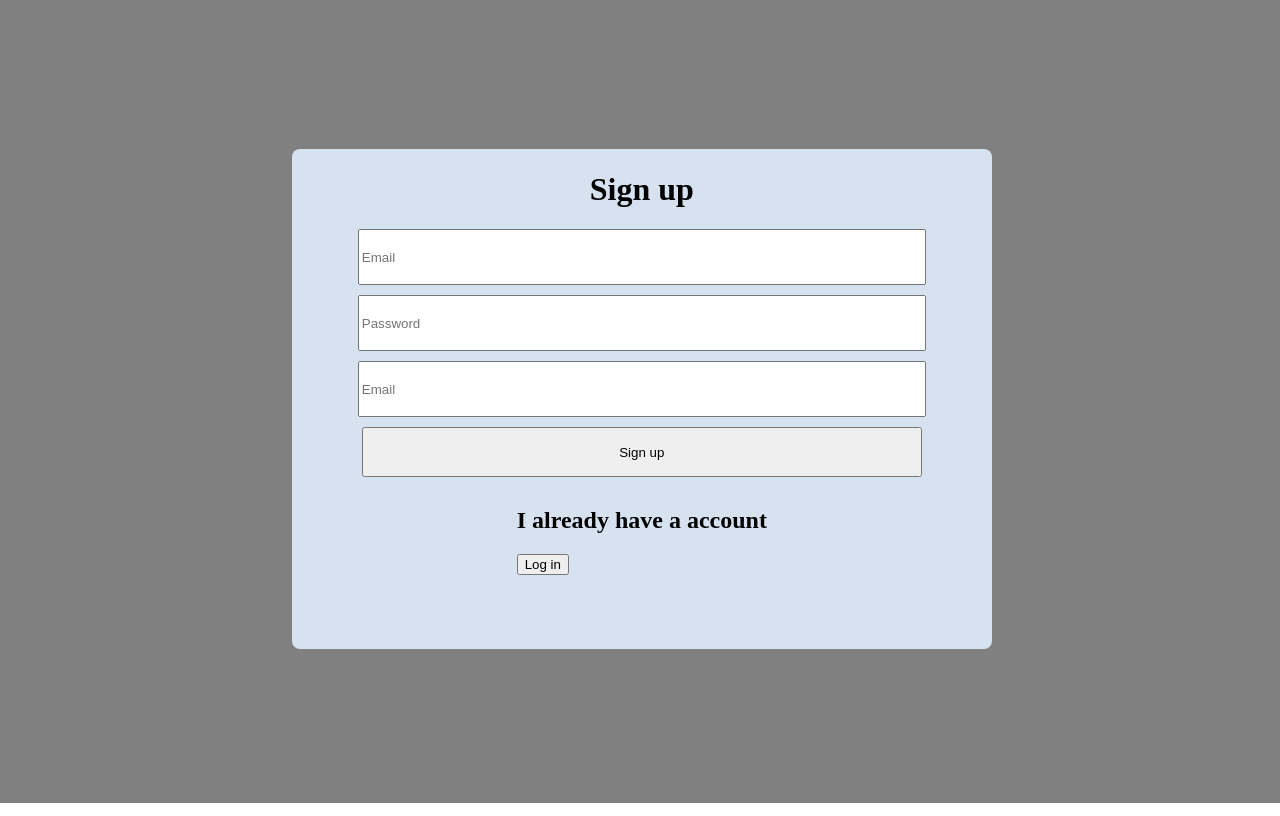
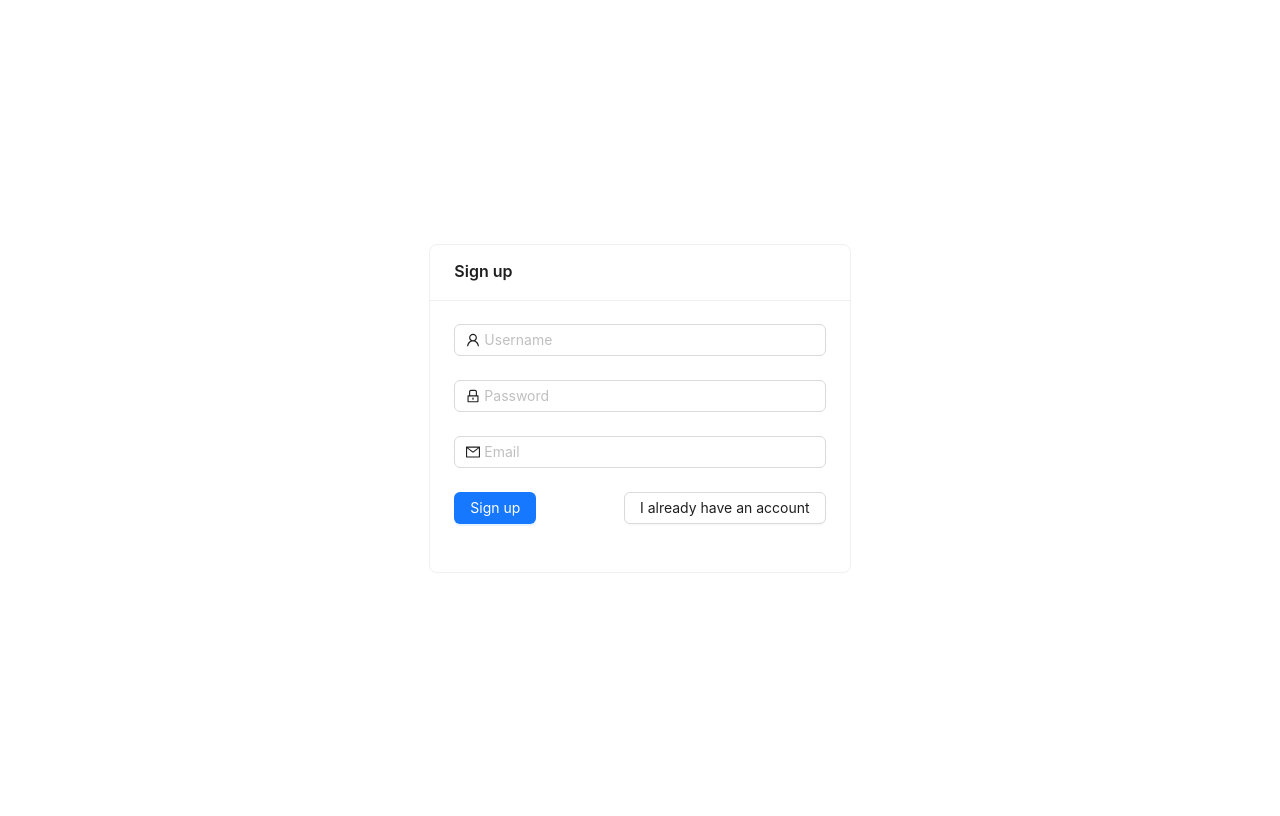
Before and after one commit to Tunglam4902/Admin, a React (Create React App) app in the folder client/: page /signup in a window 1280 px wide. Built offline with nearby package versions, Linux system fonts and the light colour scheme.

Commit message:
Update signup.js

```diff
--- a/client/src/pages/signup.js
+++ b/client/src/pages/signup.js
@@ -2,6 +2,10 @@ import React,{ useState} from 'react';
 import '../App.css'
 import { useNavigate } from 'react-router-dom';
 import axios from 'axios';
+import { LockOutlined, UserOutlined, MailOutlined } from '@ant-design/icons';
+import { Button, Checkbox, Form, Input, Col, Row, Card, notification } from 'antd';
+import useMessage from "antd/es/message/useMessage";
+
 
 export default function Signup() {
 
@@ -16,6 +20,7 @@ export default function Signup() {
     const [password, setPassword] = useState('');
     const [message,setMessage] = useState('')
     const [email,setEmail] = useState('')
+    const [notificationApi, contextHolder] = notification.useNotification();
 
 
     const handleSignup = async () => {
@@ -26,10 +31,16 @@ export default function Signup() {
               email:email
           });
 
-          if(response.data.code === '200'){
-            setMessage('Signup successfull')
-          }else {
-            setMessage('Existed account')
+          if (response.data.code === '200') {
+                notificationApi.success({
+                    message: "Đăng ký thành công",
+                    duration: 5
+                })
+            } else {
+                notificationApi.error({
+                    message: "Tài khoản đã tồn tại",
+                    duration: 5
+                })
             }
 
       }catch(error){
@@ -39,36 +50,87 @@ export default function Signup() {
   }
 
     return (
-        <div className='signup-theme' >
-            <div className='register-box'>
-                <h1>Sign up</h1>
-                <input className='signup-input'
-                    type='email'
-                    placeholder='Email'
+        <>
+            {contextHolder}
+            <Row justify="center" align="middle" style={{ minHeight: '100vh' }}>
+                <Col xs={24} sm={18} md={14} lg={10} xl={8}>
+                    <Card title="Sign up">
+                        <Form
+                            name="normal_signup"
+                            className="signup-form"
+                            initialValues={{
+                                remember: true,
+                            }}
+                        >
+                            <Form.Item
+                                name="username"
+                                rules={[
+                                    {
+                                        required: true,
+                                        message: 'Please input your Username!',
+                                    },
+                                ]}
+                            >
+                                <Input
                                     value={userName}
-                    onChange={(e)=>setUserName(e.target.value)}
+                                    onChange={(e) => setUserName(e.target.value)}
+                                    prefix={<UserOutlined className="site-form-item-icon" />}
+                                    placeholder="Username"
                                 />
-                <input className='signup-input'
-                    type='password'
-                    placeholder='Password'
+                            </Form.Item>
+                            <Form.Item
+                                name="password"
+                                rules={[
+                                    {
+                                        required: true,
+                                        message: 'Please input your Password!',
+                                    },
+                                ]}
+                            >
+                                <Input
+                                    type="password"
                                     value={password}
-                    onChange={(e)=>setPassword(e.target.value)}
+                                    onChange={(e) => setPassword(e.target.value)}
+                                    prefix={<LockOutlined className="site-form-item-icon" />}
+                                    placeholder="Password"
                                 />
-                <input className='signup-input'
-                    type='email'
-                    placeholder='Email'
+                            </Form.Item>
+                            <Form.Item
+                                name="email"
+                                rules={[
+                                    {
+                                        required: true,
+                                        type: 'email',
+                                        message: 'Please input a valid Email!',
+                                    },
+                                ]}
+                            >
+                                <Input
+                                    type="email"
                                     value={email}
-                    onChange={(e)=>setEmail(e.target.value)}
+                                    onChange={(e) => setEmail(e.target.value)}
+                                    prefix={<MailOutlined className="site-form-item-icon" />}
+                                    placeholder="Email"
                                 />
-                <button className='signup-button' onClick={handleSignup}>Sign up</button>
-                <strong>{message}</strong>
-                <div className='jumptologin'>
-                    <h2>I already have a account</h2>
-                    <button onClick={Jumptologin} className='jumptosignup-button'>Log in</button>
-                </div>
-
-
-            </div>
-        </div>
+                            </Form.Item>
+                            <Form.Item>
+                                <Row justify="space-between">
+                                    <Button
+                                        type="primary"
+                                        onClick={handleSignup}
+                                        className="signup-form-button"
+                                    >
+                                        Sign up
+                                    </Button>
+                                    <Button onClick={Jumptologin} className="jumptosignup-button">
+                                        I already have an account
+                                    </Button>
+                                </Row>
+                            </Form.Item>
+                        </Form>
+                    </Card>
+                </Col>
+            </Row>
+        </>
     );
 }
```
Lines whose indentation alone changed are shown as unchanged.
